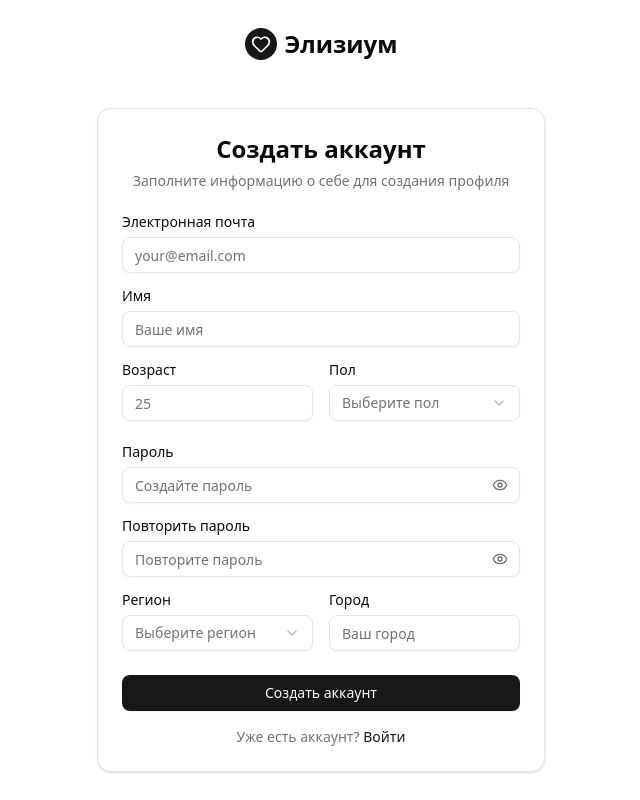
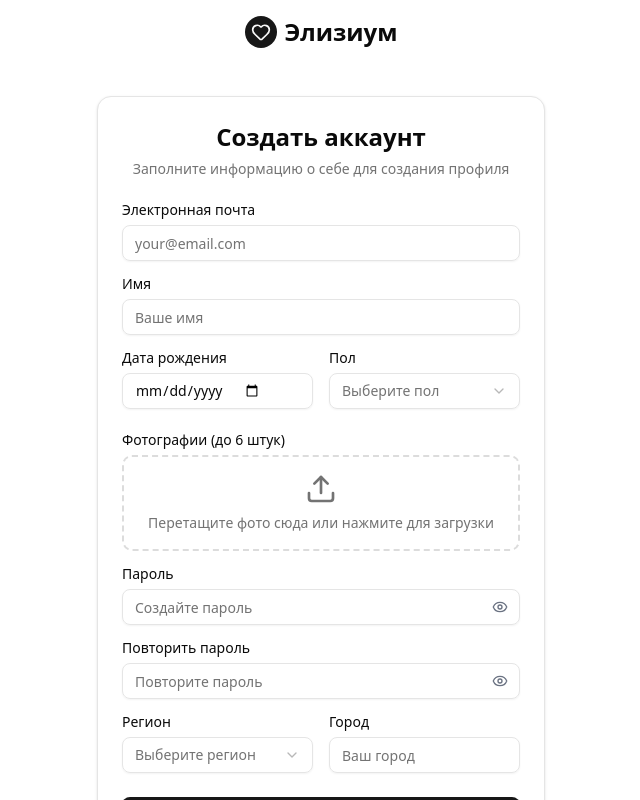
Before and after one commit to Virus1es/justForSave, a Next.js app: page /register in a window 1280 px wide. Shown: the top 800 px of the page, without its empty margins (319-959 px from the left). Built offline with nearby package versions, Linux system fonts and the light colour scheme.

Commit message:
feat: adding photo by drag-n-drop and select now here

```diff
--- a/src/app/register/_components/register-form.tsx
+++ b/src/app/register/_components/register-form.tsx
@@ -5,6 +5,7 @@ import { Select, SelectContent, SelectItem, SelectTrigger, SelectValue } from "@
 import { Button } from "@/components/ui/button"
 import {PasswordInput} from "@/components/ui/password-input";
 import {showErrorToast} from "@/lib/show-error-toast";
+import {Upload, X} from "lucide-react";
 
 
 
@@ -12,7 +13,7 @@ export default function RegisterForm(){
     const [formData, setFormData] = useState({
         email: "",
         name: "",
-        age: "",
+        birthDate: "",
         gender: "",
         password: "",
         confirmPassword: "",
@@ -20,8 +21,63 @@ export default function RegisterForm(){
         city: "",
     })
 
+    const [photos, setPhotos] = useState<File[]>([])
+    const [photoPreviews, setPhotoPreviews] = useState<string[]>([])
+    const [isDragOver, setIsDragOver] = useState(false)
+
     const handleInputChange = (field: string, value: string) => {
         setFormData((prev) => ({ ...prev, [field]: value }))
+    }
+
+    const processFiles = (files: File[]) => {
+        if (photos.length + files.length > 6) {
+            alert("Максимум 6 фотографий")
+            return
+        }
+
+        const newPhotos = [...photos, ...files]
+        setPhotos(newPhotos)
+
+        files.forEach((file) => {
+            const reader = new FileReader()
+            reader.onload = (e) => {
+                setPhotoPreviews((prev) => [...prev, e.target?.result as string])
+            }
+            reader.readAsDataURL(file)
+        })
+    }
+
+    const handlePhotoUpload = (e: React.ChangeEvent<HTMLInputElement>) => {
+        const files = Array.from(e.target.files || [])
+        processFiles(files)
+    }
+
+    const handleDragOver = (e: React.DragEvent) => {
+        e.preventDefault()
+        setIsDragOver(true)
+    }
+
+    const handleDragLeave = (e: React.DragEvent) => {
+        e.preventDefault()
+        setIsDragOver(false)
+    }
+
+    const handleDrop = (e: React.DragEvent) => {
+        e.preventDefault()
+        setIsDragOver(false)
+
+        const files = Array.from(e.dataTransfer.files).filter((file) => file.type.startsWith("image/"))
+
+        if (files.length > 0) {
+            processFiles(files)
+        }
+    }
+
+    const removePhoto = (index: number) => {
+        const newPhotos = photos.filter((_, i) => i !== index)
+        const newPreviews = photoPreviews.filter((_, i) => i !== index)
+        setPhotos(newPhotos)
+        setPhotoPreviews(newPreviews)
     }
 
     const handleSubmit = (e: React.FormEvent) => {
@@ -62,15 +118,12 @@ export default function RegisterForm(){
 
             <div className="grid grid-cols-2 gap-4">
                 <div className="space-y-2">
-                    <Label htmlFor="age">Возраст</Label>
+                    <Label htmlFor="birthDate">Дата рождения</Label>
                     <Input
-                        id="age"
-                        type="number"
-                        placeholder="25"
-                        min="18"
-                        max="100"
-                        value={formData.age}
-                        onChange={(e) => handleInputChange("age", e.target.value)}
+                        id="birthDate"
+                        type="date"
+                        value={formData.birthDate}
+                        onChange={(e) => handleInputChange("birthDate", e.target.value)}
                         required
                     />
                 </div>
@@ -88,6 +141,58 @@ export default function RegisterForm(){
                         </SelectContent>
                     </Select>
                 </div>
+            </div>
+
+            <div className="space-y-2">
+                <Label>Фотографии (до 6 штук)</Label>
+                <div
+                    className={`border-2 border-dashed rounded-lg p-4 transition-colors ${
+                        isDragOver ? "border-primary bg-primary/5" : "border-muted-foreground/25"
+                    }`}
+                    onDragOver={handleDragOver}
+                    onDragLeave={handleDragLeave}
+                    onDrop={handleDrop}
+                >
+                    <input
+                        type="file"
+                        accept="image/*"
+                        multiple
+                        onChange={handlePhotoUpload}
+                        className="hidden"
+                        id="photo-upload"
+                    />
+                    <label
+                        htmlFor="photo-upload"
+                        className="flex flex-col items-center justify-center cursor-pointer text-muted-foreground hover:text-foreground transition-colors"
+                    >
+                        <Upload className="w-8 h-8 mb-2"/>
+                        <span className="text-sm text-center">
+                      {isDragOver ? "Отпустите файлы здесь" : "Перетащите фото сюда или нажмите для загрузки"}
+                    </span>
+                    </label>
+                </div>
+
+                {/* Превью загруженных фото */}
+                {photoPreviews.length > 0 && (
+                    <div className="grid grid-cols-3 gap-2 mt-4">
+                        {photoPreviews.map((preview, index) => (
+                            <div key={index} className="relative">
+                                <img
+                                    src={preview || "/placeholder.svg"}
+                                    alt={`Preview ${index + 1}`}
+                                    className="w-full h-20 object-cover rounded-lg"
+                                />
+                                <button
+                                    type="button"
+                                    onClick={() => removePhoto(index)}
+                                    className="absolute -top-2 -right-2 bg-destructive text-destructive-foreground rounded-full w-6 h-6 flex items-center justify-center text-xs hover:bg-destructive/80"
+                                >
+                                    <X className="w-3 h-3"/>
+                                </button>
+                            </div>
+                        ))}
+                    </div>
+                )}
             </div>
 
             <div className="space-y-2">
```
